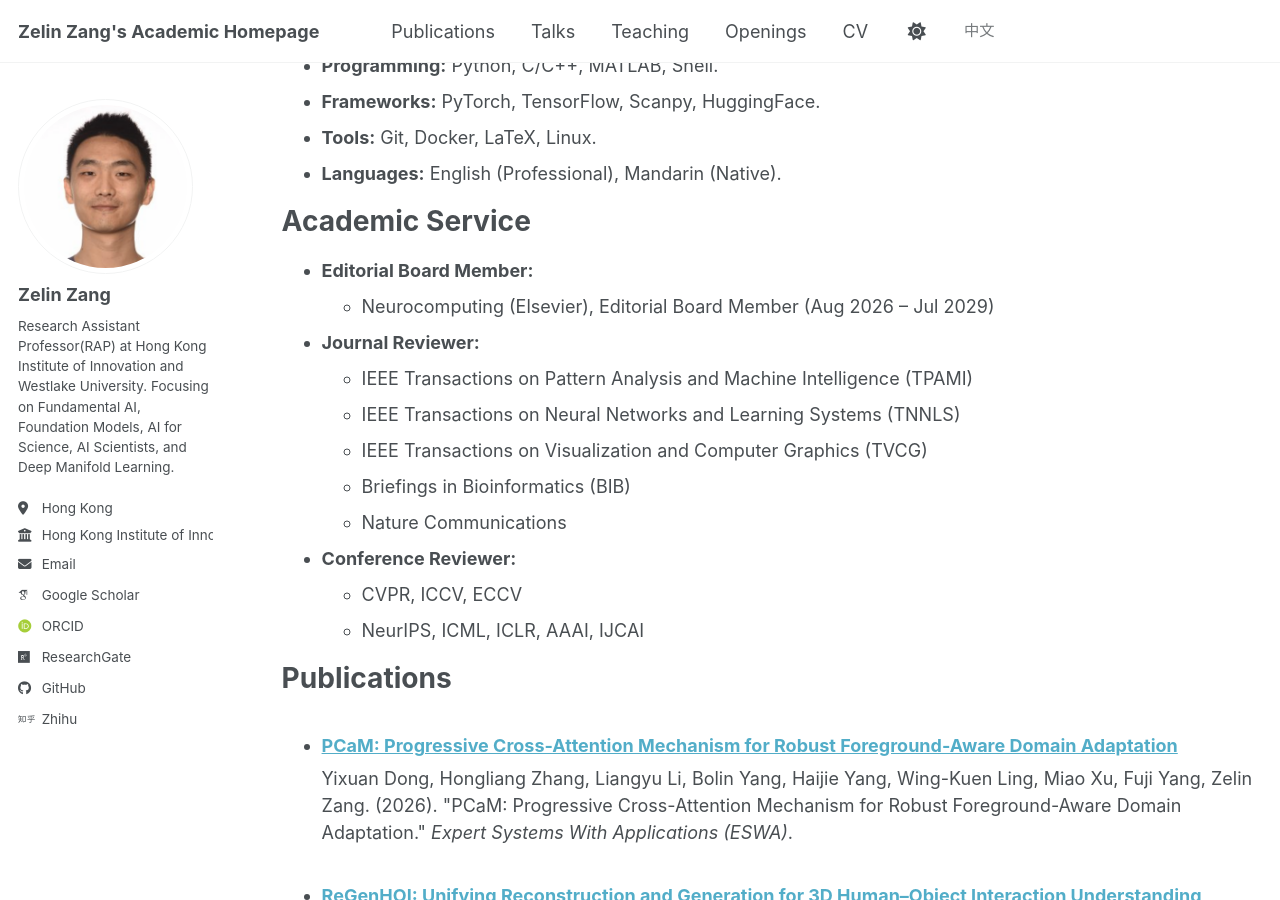
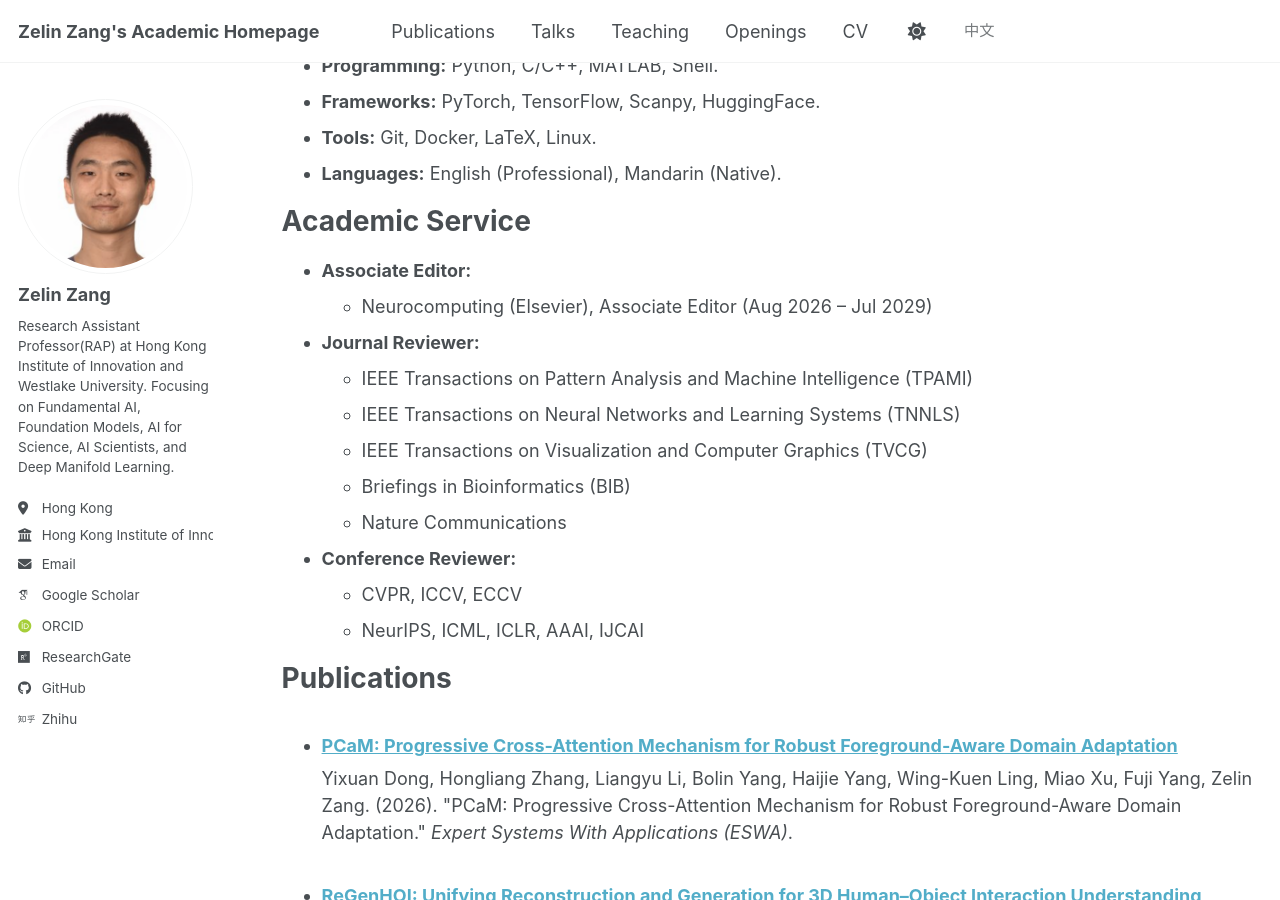
Before and after one commit to zangzelin/zangzelin.github.io, a Jekyll site: the page built from _pages/cv.md, in a window 1280 px wide and 900 px high, scrolled down 1223 px. Built offline with Jekyll 4.4.1, drawn with Linux system fonts in a browser that asks for light colours; some web fonts are replaced; a script bundle is joined from its source files by our own code; library files that are not in the unit come from our copies.

Commit message:
fix: update Neurocomputing role to associate editor

```diff
--- a/_data/news.yml
+++ b/_data/news.yml
@@ -1,5 +1,5 @@
 - date: "Aug 2026"
-  text: 'Appointed as Editorial Board Member of **Neurocomputing** (Elsevier) (<span class="badge">SCI Q1</span>, **Top AI Journal**).'
+  text: 'Appointed as Associate Editor of **Neurocomputing** (Elsevier) (<span class="badge">SCI Q1</span>, **Top AI Journal**).'
 - date: "Jul 2026"
   text: 'Our paper "[Expanding the RNA Virus Universe by Scalable Structure-Guided Discovery](https://doi.org/10.1101/2025.11.24.690314)" has been accepted in principle for publication in **Nature Communications** under an open-access license (<span class="badge">SCI Q1</span>, **Top Multidisciplinary Journal**). [bioRxiv preprint](https://www.biorxiv.org/content/10.1101/2025.11.24.690314)'
 - date: "Jun 2026"
--- a/_data/news_zh.yml
+++ b/_data/news_zh.yml
@@ -1,5 +1,5 @@
 - date: "Aug 2026"
-  text: '获聘为 **Neurocomputing**（Elsevier）期刊编委会成员 (<span class="badge">SCI Q1</span>, **顶级 AI 期刊**)。'
+  text: '获聘为 **Neurocomputing**（Elsevier）期刊副编 (<span class="badge">SCI Q1</span>, **顶级 AI 期刊**)。'
 - date: "Jul 2026"
   text: '我们的论文 “[Expanding the RNA Virus Universe by Scalable Structure-Guided Discovery](https://doi.org/10.1101/2025.11.24.690314)” 获 **Nature Communications** 原则接收，并将以开放获取形式发表 (<span class="badge">SCI Q1</span>, **顶级综合期刊**)。[bioRxiv 预印本链接](https://www.biorxiv.org/content/10.1101/2025.11.24.690314)'
 - date: "Jun 2026"
--- a/_pages/cv.md
+++ b/_pages/cv.md
@@ -52,8 +52,8 @@ Skills
 
 Academic Service
 ======
-*   **Editorial Board Member:**
-    *   Neurocomputing (Elsevier), Editorial Board Member (Aug 2026 – Jul 2029)
+*   **Associate Editor:**
+    *   Neurocomputing (Elsevier), Associate Editor (Aug 2026 – Jul 2029)
 *   **Journal Reviewer:**
     *   IEEE Transactions on Pattern Analysis and Machine Intelligence (TPAMI)
     *   IEEE Transactions on Neural Networks and Learning Systems (TNNLS)
```
Also changed, not shown: _pages/zh-cv.md (+2 -2 lines).
